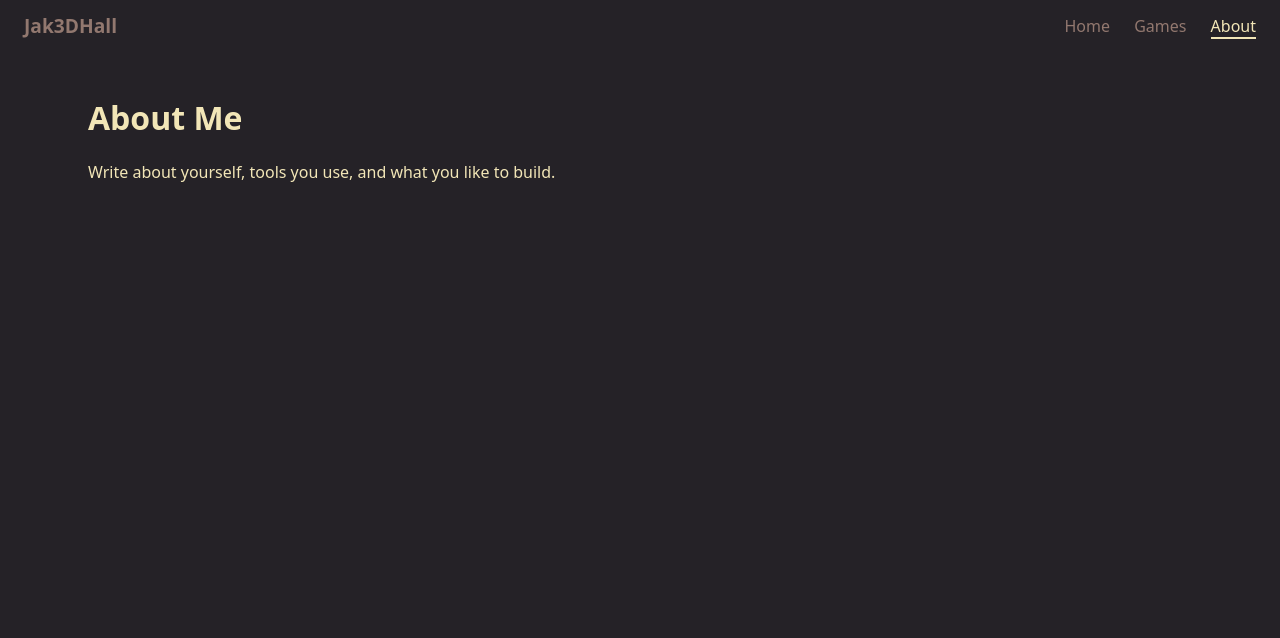
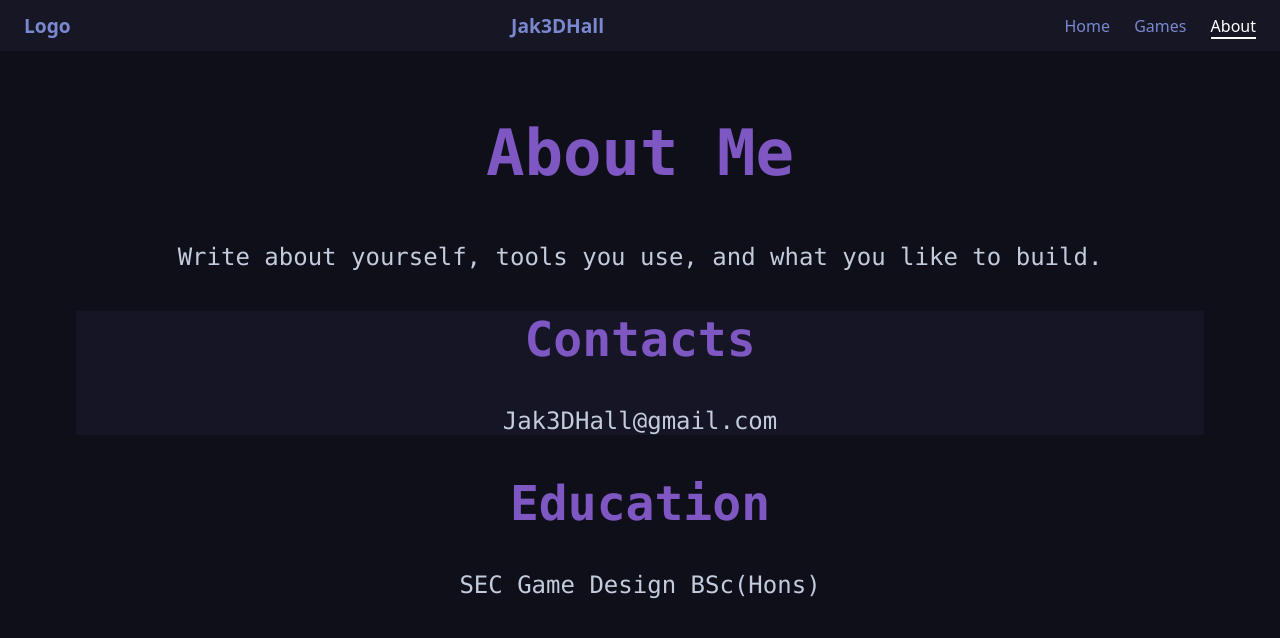
Before and after one commit to Jak3-H/Website, a plain HTML site: page index.html in a window 1280 px wide. Both pictures are taken after a click on the link "About". Drawn offline with Linux system fonts and the light colour scheme.

Commit message:
Update1
New colour scheme still WIP
Slight changes to various layouts

```diff
--- a/app.js
+++ b/app.js
@@ -2,24 +2,46 @@
 const GAMES = [
   {
     id: 'flipoint',
+
     title: 'Flipoint',
     short: 'A reflective puzzler.',
+
+    slogan: `A reflective puzzler`,
     description: `Throw Orbs to reflect crates onto boxes`,
+
     tags: ['Puzzle','Jam Game'],
     itch: 'https://thereal-phoenix.itch.io/flipoint',
+
+    thumbnail: 'screenshots/flipoint1.png',
+    heroImage: 'screenshots/flipoint1.png',
+
     screenshots: [
       'screenshots/flipoint1.png',
       'screenshots/flipoint2.png',
       'screenshots/flipoint3.png',
-    ]
+    ],
+    //gifs: [
+    // 'screenshots/flipoint.gif',
+    //]
   },
   {
     id: 'bestbefore',
+
     title: 'Best Before',
     short: 'A Binding of Issac-like',
-    description: `Grow strong, not mold.`,
+
+    slogan: `Grow strong, not mold.`,
+    description: `
+    A game made for a university hosted game jam about an old japanese noodle commecial.
+    Play as Cheddar Man and fight in a procedurally generated dungeon, collecting items, freeing birds and hopefully staying fresh.
+    `,
+
     tags: ['Shooter','Rogue-like','Jam Game'],
     itch: 'https://thereal-phoenix.itch.io/best-before',
+
+    thumbnail: 'screenshots/bestbefore_thumbnail.png',
+    heroImage: 'screenshots/bestbefore1.png',
+
     screenshots: [
       'screenshots/bestbefore1.png',
       'screenshots/bestbefore2.png',
@@ -39,7 +61,7 @@ function highlightNav(route){
 }
 
 function cardHtml(g){
-  const thumb = g.screenshots[0] || '';
+  const thumb = (g.thumbnail) || '';
   return `
     <article class="card">
       <div class="thumb">
@@ -60,10 +82,18 @@ function cardHtml(g){
 // ---- Pages ----
 function renderHome(){
   appView.innerHTML = `
-    <h1>Welcome</h1>
+  <section class="section-1">
+    <h1>Hi, I'm Jake Hall</h1>
     <p>I'm a game developer. Here are some of my projects.</p>
-    <h3>Featured</h3>
+    </section>
+
+    <section class="section-2">
+    <h2>Featured</h2>
     <div class="grid">${GAMES.slice(0,2).map(cardHtml).join('')}</div>
+    <div class="nav-right">
+      <a href="#/games" data-route="games">Games</a>
+    </div>
+    </section>
   `;
 }
 
@@ -90,24 +120,64 @@ function renderGamePage(id){
   }
 
   appView.innerHTML = `
-    <h1>${game.title}</h1>
+    <!-- Title -->
+    <section class="section-hero">
+        <h1>${game.title}</h1>
+        <p>${game.slogan}</p>
+    </section>
+
+    <!-- Tags -->
+    <section class="section-2">
+    <div>${game.tags.map(t => `<span class="tag">${t}</span>`).join(' ')}</div>
+    </section>
+
+    <!-- Description-->
+    <section class="section-1">
+    <h2>About this game</h2>
     <p>${game.description}</p>
-    <div>${game.tags.map(t => `<span class="tag">${t}</span>`).join(' ')}</div>
+    </section>
 
     <!-- Itch link at the top -->
     <a class="itch" href="${game.itch}" target="_blank">Play on itch.io</a>
 
+
     <!-- Screenshots -->
+    ${game.screenshots && game.screenshots.length ? `
+    <h2>Screenshots</h2>
     <div class="gallery">
       ${game.screenshots.map(s => `<img src="${s}" alt="${game.title} screenshot">`).join('')}
     </div>
+    ` : ''}
+
+    <!-- GIFs -->
+    ${game.gifs && game.gifs.length ? `
+      <h2>GIFs</h2>
+      <div class="gallery">
+        ${game.gifs.map(g => `<img src="${g}" alt="${game.title} gif">`).join('')}
+      </div>
+    ` : ''}
   `;
+
+  //const hero = document.querySelector('.section-hero');
+  //const hero_Div = hero.querySelector('div');
+  //const thumb = game.heroImage || '';
+  //hero_Div.style.backgroundImage = `url('${thumb}')`;
 }
 
 function renderAbout(){
   appView.innerHTML = `
+    <section class="section-1">
     <h1>About Me</h1>
     <p>Write about yourself, tools you use, and what you like to build.</p>
+    </section>
+    <section class="section-2">
+    <h2>Contacts</h2>
+    <p>Jak3DHall@gmail.com</p>
+    </section>
+    <section class="section-1">
+    <h2>Education</h2>
+    <p>SEC Game Design BSc(Hons)</p>
+    </section>
   `;
 }
 
--- a/index.html
+++ b/index.html
@@ -10,6 +10,7 @@
 
   <!-- Top Navigation -->
   <nav class="navbar">
+    <div class="nav-left">Logo</div>
     <div class="nav-left">Jak3DHall</div>
     <div class="nav-right">
       <a href="#/" data-route="home" class="active">Home</a>
--- a/style.css
+++ b/style.css
@@ -3,33 +3,43 @@
 /* -------------------------- */
 :root {
   /* Background & Text */
-  --color-bg: #252227;          /* dark main background */
-  --color-text: #F2E6B7;        /* main text color */
+  --color-bg: #0f0f1a;            /* dark main background */
+  --color-text: #c3ccdc;          /* main text color */
 
   /* Navbar */
-  --color-nav-bg: #252227;      /* navbar background */
-  --color-nav-text: #92786F;    /* navbar inactive links */
-  --color-nav-active: #F2E6B7;  /* navbar active link */
+  --color-nav-bg: #161625;        /* navbar background */
+  --color-nav-text: #7a88cf;      /* navbar inactive links */
+  --color-nav-active: #ffffff;    /* navbar active link */
 
   /* Buttons & Accent */
-  --color-accent: #E48145;       /* buttons / main accent */
-  --color-accent-hover: #92786F; /* hover effect */
+  --color-accent: #7e57c2;        /* buttons / main accent (purple) */
+  --color-accent-hover: #5c6bc0;  /* hover effect (indigo) */
 
   /* Cards */
-  --color-card-bg: #624E54;         /* card background */
-  --color-card-shadow: rgba(0, 0, 0, 0.2); /* card shadow */
+  --color-card-bg: #1e1e2e;           /* card background */
+  --color-card-shadow: rgba(0, 0, 0, 0.3); /* card shadow */
 
   /* Tags */
-  --color-tag-bg: #92786F;           /* tag background */
-  --color-tag-text: #F2E6B7;         /* tag text */
-  --color-tag-active-bg: #E48145;    /* active tag background */
-  --color-tag-active-text: #252227;  /* active tag text */
+  --color-tag-bg: #3949ab;           /* tag background (blue-purple) */
+  --color-tag-text: #e0e0e0;         /* tag text */
+  --color-tag-active-bg: #7e57c2;    /* active tag background */
+  --color-tag-active-text: #ffffff;  /* active tag text */
 
   /* Itch.io Link */
   --color-itch-bg: #fa5c5c;
   --color-itch-hover: #e54e4e;
   --color-itch-text: #fff;
+
+  /* Tags */
+  /* Text */
+  /* Subtext */
+  /* Link */
+
+  /* Buttons */
+  /* Primary */
+  /* Secondary */
 }
+
 
 /* -------------------------- */
 /*       GLOBAL STYLES         */
@@ -49,7 +59,56 @@ body {
   width: 90%;          /* scale with viewport width */
   max-width: 1920px;    /* don't get too wide on large screens */
   margin: 0 auto;      /* center horizontally */
-  padding: 24px;       /* spacing inside */
+  padding: 12px;       /* spacing inside */
+}
+
+/* -------------------------- */
+/*       SECTION STYLES         */
+/* -------------------------- */
+
+.section-hero {
+  position: relative;
+  height: 400px;
+}
+
+.section-1 {
+  background-color: #0f0f1a;
+}
+
+.section-2 {
+  background-color: #151525;
+}
+
+h1 {
+  font-size: 4rem;
+  color: var(--color-accent);  /* Use your red-magenta accent */
+  font-family: Consolas, "Courier New", monospace;
+  font-weight: 700;
+  text-align: center;
+}
+
+h2 {
+  font-size: 3rem;
+  color: var(--color-accent);  /* Use your red-magenta accent */
+  font-family: Consolas, "Courier New", monospace;
+  font-weight: 700;
+  text-align: center;
+}
+
+h3 {
+  font-size: 2rem;
+  color: var(--color-accent);  /* Use your red-magenta accent */
+  font-family: Consolas, "Courier New", monospace;
+  font-weight: 700;
+  text-align: center;
+}
+
+p {
+  font-size: 1.5rem;
+  color: var(--color--text);
+  font-family: Consolas, "Courier New", monospace;
+  font-weight: 350;
+  text-align: center;
 }
 
 /* -------------------------- */
@@ -130,6 +189,7 @@ button {
   border-radius: 6px;
   cursor: pointer;
 }
+
 button:hover {
   background: var(--color-accent-hover);
 }
```
Also changed, not shown: Images/bestbefore1.png (deleted), Images/bestbefore2.png (deleted), Images/bestbefore3.png (deleted), Images/flipoint1.png (deleted), Images/flipoint2.png (deleted), Images/flipoint3.png (deleted), screenshots/bestbefore_thumbnail.png (added), screenshots/flipoint1.png, screenshots/flipoint3.png, 1 other file.
